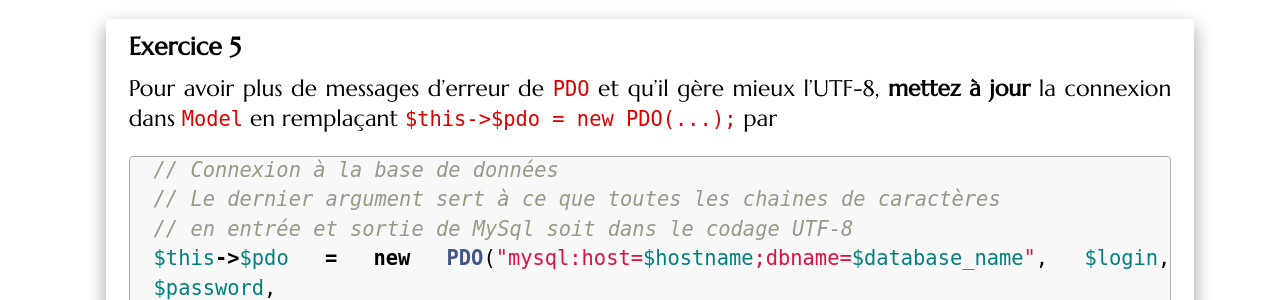
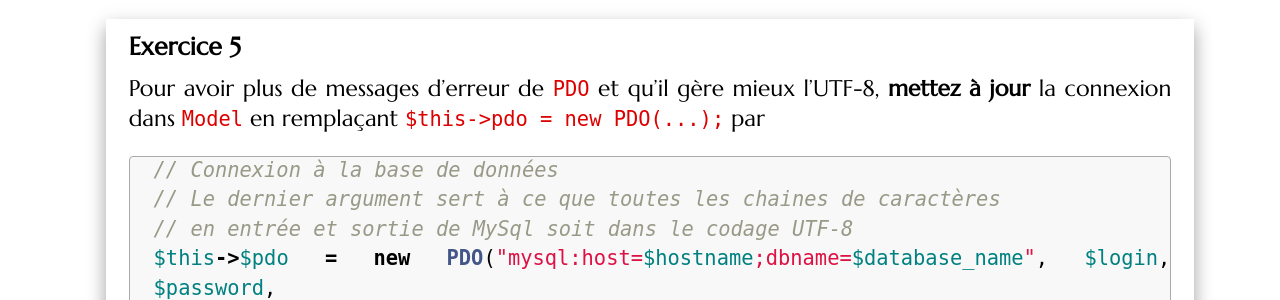
Before and after one commit to romainlebreton/R3.01-DeveloppementWeb, a Jekyll site: the page built from tutorials/tutorial2.md, in a window 1280 px wide and 900 px high, scrolled down 6859 px. Shown: the part 153-453 px from the top of the window. Built offline with Jekyll 4.4.1, drawn with Linux system fonts in a browser that asks for light colours; some web fonts are replaced.

Commit message:
erreur de syntaxe

````diff
--- a/tutorials/tutorial2.md
+++ b/tutorials/tutorial2.md
@@ -333,7 +333,7 @@ récupérer et traiter. Placez donc votre `new PDO(...)` au sein d'un try - catc
    `catch` afin de capturer les exceptions. -->
 
 Pour avoir plus de messages d'erreur de `PDO` et qu'il gère mieux l'UTF-8,
-**mettez à jour** la connexion dans `Model` en remplaçant `$this->$pdo = new PDO(...);` par
+**mettez à jour** la connexion dans `Model` en remplaçant `$this->pdo = new PDO(...);` par
 
 ```php?start_inline=1
 // Connexion à la base de données
````
